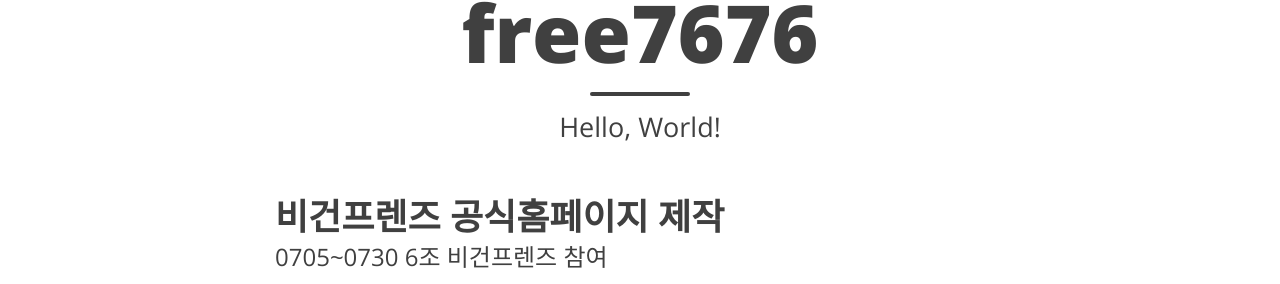
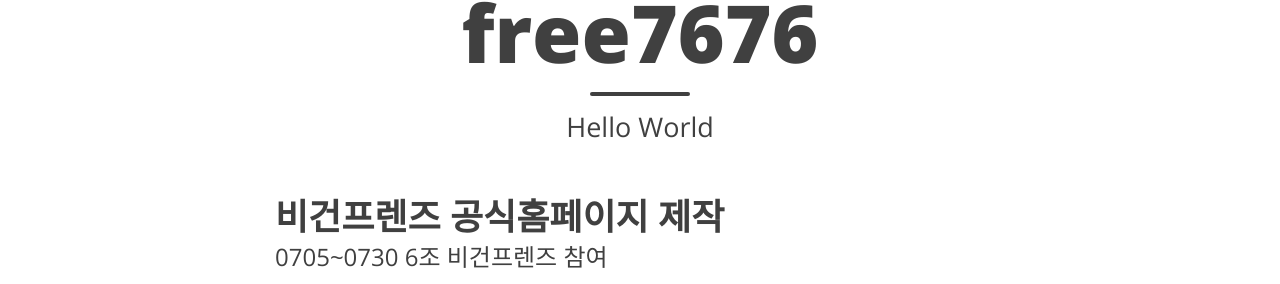
Before and after one commit to free7676/free7676.github.io, a Jekyll site: the page built from index.html, in a window 1280 px wide and 1182 px high. Shown: the part 142-426 px from the top of the window. Built offline with Jekyll 4.4.1, drawn with Linux system fonts in a browser that asks for light colours; nearby versions of some CDN libraries; the list of posts is cut into pages by our own code; comment, search, counter and statistics services are not loaded.

```diff
--- a/index.html
+++ b/index.html
@@ -1,5 +1,5 @@
 ---
 layout: home
 title: free7676
-subtitle: Hello, World!
+subtitle: Hello World
 ---
```
